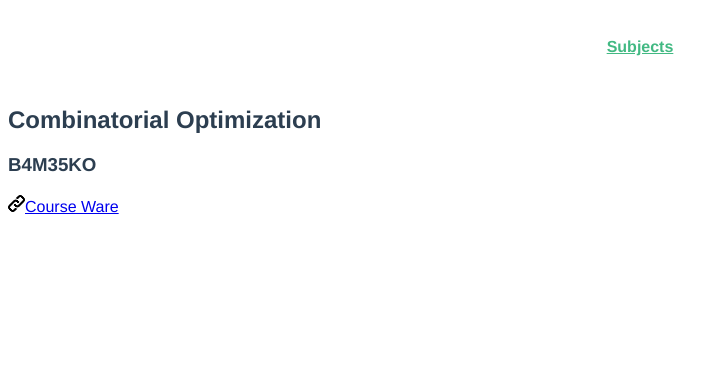
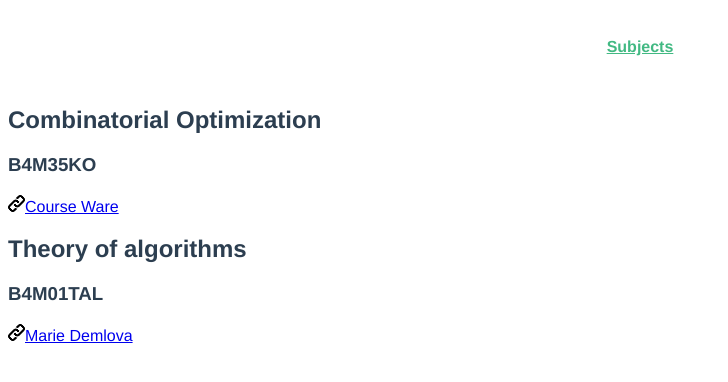
Before and after one commit to skalahonza/linkoi, a Vue app: page / in a window 1280 px wide. Shown: the top 382 px of the page, without its empty margins (0-728 px from the left). Built offline with nearby package versions, Linux system fonts and the light colour scheme.

Commit message:
Add TAL.

```diff
--- a/src/views/Home.vue
+++ b/src/views/Home.vue
@@ -20,7 +20,6 @@ import Vue from "vue";
 export default Vue.extend({
   data() {
     return {
-      msg: "Hello",
       subjects: [
         {
           name: "Combinatorial Optimization",
@@ -29,6 +28,16 @@ export default Vue.extend({
             {
               name: "Course Ware",
               address: "https://cw.fel.cvut.cz/wiki/courses/ko/start"
+            }
+          ]
+        },
+        {
+          name: "Theory of algorithms",
+          code: "B4M01TAL",
+          links: [
+            {
+              name: "Marie Demlova",
+              address: "http://math.feld.cvut.cz/demlova/teaching/tal_vyuka.html"
             }
           ]
         }
```
Also changed, not shown: 5 other files (tests, documents, lock files or other folders).
